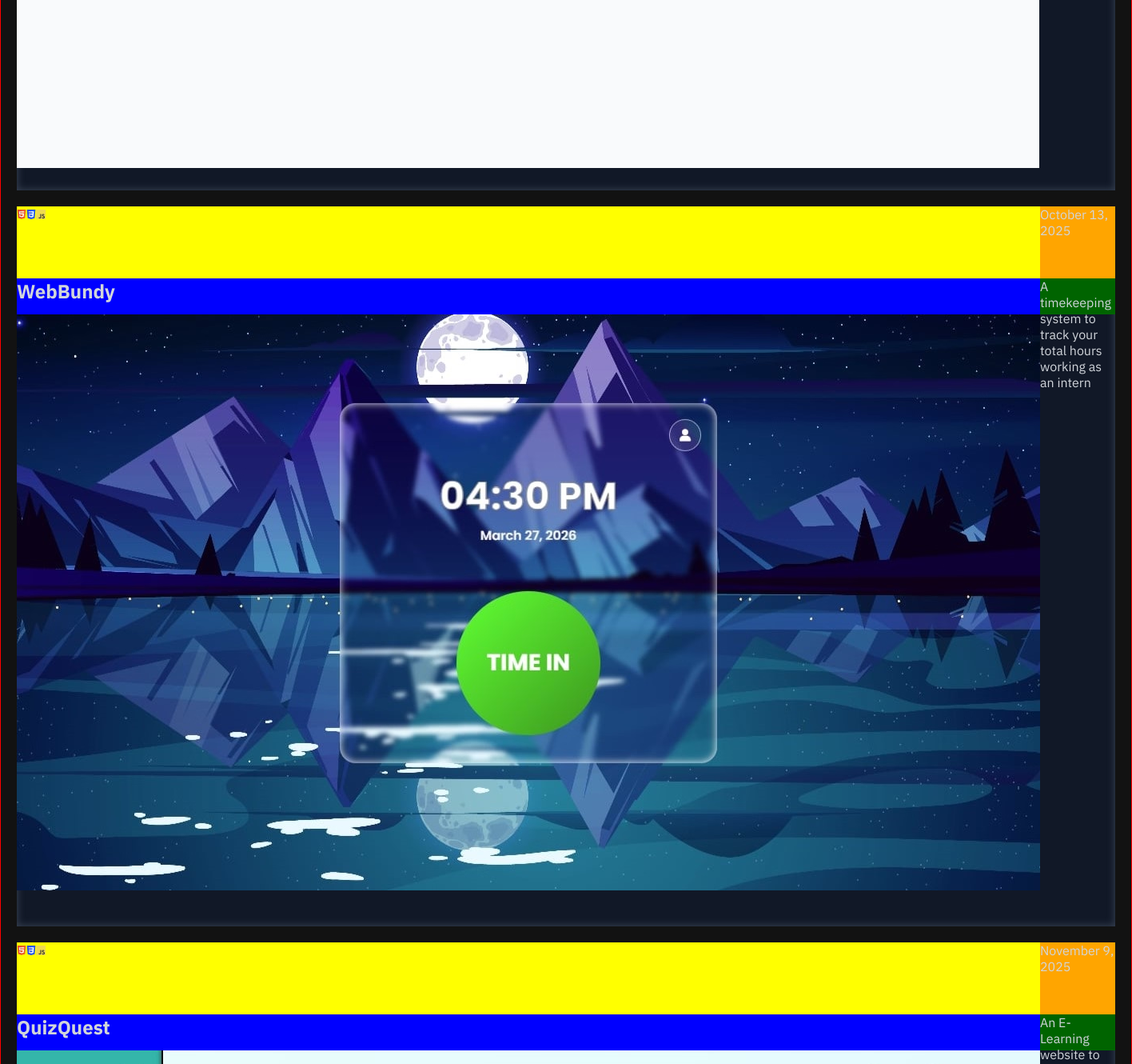
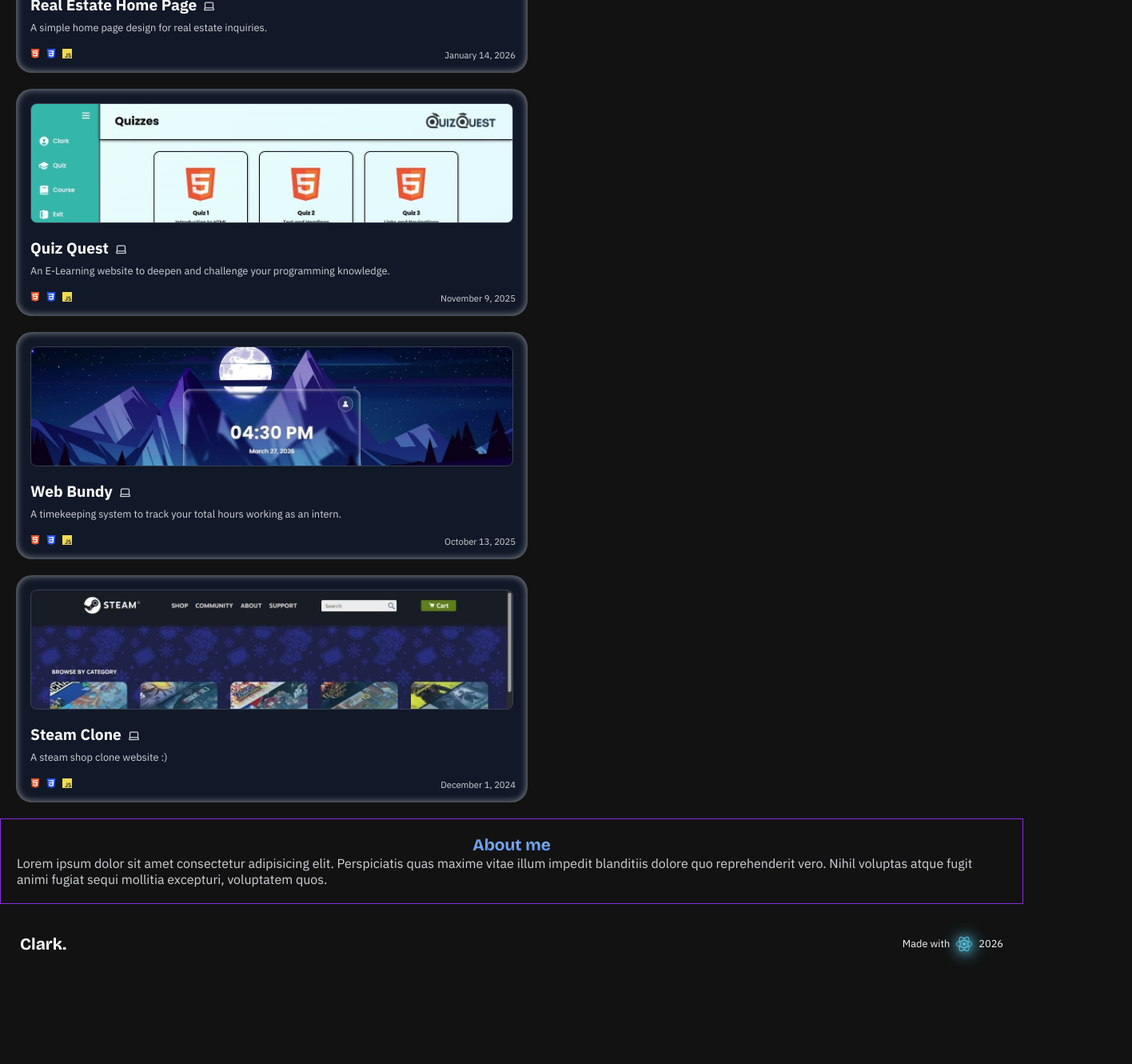
Before and after one commit to clarkjacob06/Portfolio, a React (Vite) app: page / in a window 1280 px wide. Shown: the part 980-2310 px from the top of the page at 80% size, 1416 px wide, since content can reach past the window. After the commit the page ends 2210 px from the top, so only its background shows below. Built offline with nearby package versions, Linux system fonts and the light colour scheme.

Commit message:
add project section / modify drawer UI / add footer section

```diff
--- a/src/App.jsx
+++ b/src/App.jsx
@@ -6,6 +6,7 @@ import Drawer from './components/Drawer';
 import Hero from './components/Hero.jsx';
 import About from './components/About.jsx';
 import Projects from './components/Projects.jsx';
+import Scroll from './components/Scroll.jsx';
 
 function App() {
 
@@ -30,12 +31,17 @@ function App() {
       {isOpen && <Drawer setIsOpen={setIsOpen} />}
       <Navigation isMobile={isMobile} setIsOpen={setIsOpen} isOpen={isOpen} />
       <Hero />
+      <Scroll/>
       <Projects/>
       <About/>
 
       <footer id='socials'>
-        <h1>Footer</h1>
-        <p>Made with React</p>
+        <h1>Clark.</h1>
+        <div className={styles.framework}>
+          <p>Made with</p>
+          <img src="/svg/react.svg" alt="" />
+          <p>2026</p>
+        </div>
       </footer>
     </div>
   )
--- a/src/components/About.jsx
+++ b/src/components/About.jsx
@@ -3,8 +3,8 @@ import styles from '../css/About.module.css';
 export default function About() {
     return (
         <>
-            <section className={styles.aboutSection} id='about'>
-                <h1>About me</h1>
+            <section className={styles.aboutSection}>
+                <h1 id='about'>About me</h1>
                 <p>Lorem ipsum dolor sit amet consectetur adipisicing elit. Perspiciatis quas maxime vitae illum impedit blanditiis dolore quo reprehenderit vero. Nihil voluptas atque fugit animi fugiat sequi mollitia excepturi, voluptatem quos.</p>
             </section>
         </>
--- a/src/components/Drawer.jsx
+++ b/src/components/Drawer.jsx
@@ -10,7 +10,7 @@ export default function Drawer({ setIsOpen }) {
 
             <section className={styles.messageSection}>
                 <div className={styles.profileContainer}>
-                    <img src="/profile.jpg" alt="profile photo" />
+                    <img src="/pixel_transparent.avif" alt="profile photo" />
                 </div>
 
                 <a href="/resume.pdf" download={'Clark_Jacob_CV'}> <FileDown className={styles.fileIcon} />Download CV</a>
--- a/src/components/Projects.jsx
+++ b/src/components/Projects.jsx
@@ -1,29 +1,43 @@
 import styles from '../css/Projects.module.css';
+import { Smartphone, Laptop } from 'lucide-react';
+import {motion} from 'framer-motion';
 
 export default function Projects() {
     const projects = [{
         image: '/projectImages/open_notes.avif',
-        name: 'OpenNotes',
+        name: 'Open Notes',
         url: 'https://mern-opennotes.onrender.com',
         stack: ['mongodb.svg', 'expressdotjs.svg', 'react.svg', 'nodedotjs.svg'],
-        description: 'A note-management system for your everyday notes',
-        date: 'March 1, 2026'
+        description: 'A note-management system for your everyday notes.',
+        date: 'March 1, 2026',
+        device: [<Smartphone className={styles.device} />, <Laptop className={styles.device} />]
+    },
+    {
+        image: '/projectImages/real_estate.avif',
+        name: 'Real Estate Home Page',
+        url: 'https://marcimetzgerweb.netlify.app/',
+        stack: ['html5.svg', 'css.svg', 'javascript.svg'],
+        description: 'A simple home page design for real estate inquiries.',
+        date: 'January 14, 2026',
+        device: [<Laptop className={styles.device} />]
+    },
+    {
+        image: '/projectImages/quiz_quest.avif',
+        name: 'Quiz Quest',
+        url: 'https://quizquestss.netlify.app/',
+        stack: ['html5.svg', 'css.svg', 'javascript.svg'],
+        description: 'An E-Learning website to deepen and challenge your programming knowledge.',
+        date: 'November 9, 2025',
+        device: [<Laptop className={styles.device} />]
     },
     {
         image: '/projectImages/web_bundy.avif',
-        name: 'WebBundy',
+        name: 'Web Bundy',
         url: 'https://webbundy.netlify.app/',
         stack: ['html5.svg', 'css.svg', 'javascript.svg'],
-        description: 'A timekeeping system to track your total hours working as an intern',
-        date: 'October 13, 2025'
-    },
-    {
-        image: '/projectImages/quiz_quest.avif',
-        name: 'QuizQuest',
-        url: 'https://quizquestss.netlify.app/',
-        stack: ['html5.svg', 'css.svg', 'javascript.svg'],
-        description: 'An E-Learning website to deepen and challenge your knowledge',
-        date: 'November 9, 2025'
+        description: 'A timekeeping system to track your total hours working as an intern.',
+        date: 'October 13, 2025',
+        device: [<Laptop className={styles.device} />]
     },
     {
         image: '/projectImages/steam_clone.avif',
@@ -31,41 +45,50 @@ export default function Projects() {
         url: 'https://steamshopclone.netlify.app/',
         stack: ['html5.svg', 'css.svg', 'javascript.svg'],
         description: 'A steam shop clone website :)',
-        date: 'December 1, 2024'
-    },
-    {
-        image: '/projectImages/real_estate.avif',
-        name: 'Real Estate Home Page',
-        url: 'https://marcimetzgerweb.netlify.app/',
-        stack: ['html5.svg', 'css.svg', 'javascript.svg'],
-        description: 'A simple home page design for real estate inquiries',
-        date: 'January 14, 2026'
+        date: 'December 1, 2024',
+        device: [<Laptop className={styles.device} />]
     }
     ]
 
     return (
         <>
             <section className={styles.projectSection} id='project'>
-                <div className={styles.projectContainer}>
-                    {projects.map((item, index) => (
-                        <a href={item.url} key={index}>
+                <h1>My Works</h1>
 
-                            <div className={styles.projectCard}>
-                                <div className={styles.stackContainer}>
-                                    {item.stack.map((svg, index) => (
-                                        <img src={`/svg/${svg}`} alt="" key={index}/>
-                                    ))}
+                {projects.map((item, index) => (
+                    <a href={item.url} key={index}>
+                        <motion.div className={styles.projectCard}
+                        initial={{
+                                y: 50,
+                                opacity: 0,
+                        }}
+                        whileInView={{
+                                y: 0,
+                                opacity: 1,
+                                transition: {duration: .3}
+                        }}
+                        viewport={{amount: .3}}>
+                            <div className={styles.projectImageContainer} style={{ backgroundImage: `url(${item.image})` }}></div>
+
+                            <div className={styles.descContainer}>
+                                <div className={styles.titleContainer}>
+                                    <h2>{item.name}</h2>
+                                    <div className={styles.deviceContainer}>{item.device}</div>
                                 </div>
-                                <p className={styles.date}>{item.date}</p>
 
-                                <h2>{item.name}</h2>
                                 <p className={styles.description}>{item.description}</p>
-                                <img src={item.image} alt="" />
                             </div>
 
-                        </a>
-                    ))}
-                </div>
+                            <div className={styles.stackContainer}>
+                                {item.stack.map((svg, index) => (
+                                    <img src={`/svg/${svg}`} alt="" key={index} />
+                                ))}
+                            </div>
+
+                            <p className={styles.date}>{item.date}</p>
+                        </motion.div>
+                    </a>
+                ))}
             </section>
         </>
     )
--- /dev/null
+++ b/src/components/Scroll.jsx
@@ -0,0 +1,10 @@
+import styles from '../css/Scroll.module.css';
+import { ChevronsDown } from 'lucide-react';
+
+export default function Scroll() {
+    return(
+        <section className={styles.scrollSection}>
+            <ChevronsDown className={styles.icon}></ChevronsDown>
+        </section>
+    )
+}
--- a/src/css/About.module.css
+++ b/src/css/About.module.css
@@ -1,3 +1,11 @@
 .aboutSection {
     border: 1px solid blueviolet;
 }
+
+.aboutSection h1 {
+    font-size: 1.3rem;
+    background: var(--primary-gradient);
+    background-clip: text;
+    color: transparent;
+    text-align: center;
+}
--- a/src/css/App.module.css
+++ b/src/css/App.module.css
@@ -4,7 +4,7 @@
     margin: auto;
     display: grid;
     grid-template-columns: 1fr;
-    grid-template-rows: 70px auto auto auto auto;
+    grid-template-rows: 70px auto 100px auto auto 100px;
 }
 
 .wrapper:-webkit-scrollbar {
@@ -12,6 +12,45 @@
 }
 
 footer {
-    border: 1px solid lime;
     padding: 10px;
+    display: flex;
+    align-items: center;
+    justify-content: space-between;
+    padding: 20px 25px;
 }
+
+footer h1 {
+    background: var(--primary-text);
+    font-size: 1.3rem;
+    background-clip: text;
+    color: transparent;
+}
+
+footer p {
+    color: var(--primary-text);
+    font-size: .8rem;
+}
+
+footer img {
+    width: 20px;
+    animation: glow 1.5s ease-in-out infinite alternate-reverse;
+    fill: white;
+}
+
+.framework {
+    display: flex;
+    align-items: center;
+    justify-content: center;
+    gap: 8px;
+}
+
+@keyframes glow {
+    from {
+        filter: drop-shadow(1px 1px 10px #61dafb00)
+                drop-shadow(1px 1px 8px #61dafb00);
+    }
+    to {
+        filter: drop-shadow(1px 1px 10px #61DAFB)
+                drop-shadow(1px 1px 5px #61DAFB);
+    }
+}
--- a/src/css/Drawer.module.css
+++ b/src/css/Drawer.module.css
@@ -56,9 +56,9 @@
 }
 
 .profileContainer {
-    border: 3px solid #3B82F6;
+    border: 1px solid var(--border-color);
+    background: var(--primary-gradient);
     border-radius: 50%;
-    padding: 3px;
     display: flex;
     align-items: center;
     justify-content: center;
@@ -67,6 +67,7 @@
 .profileContainer img {
     width: 70px;
     border-radius: 50%;
+    transform: scaleX(-1);
 }
 
 .navSection {
--- a/src/css/Navigation.module.css
+++ b/src/css/Navigation.module.css
@@ -6,6 +6,8 @@ nav {
     justify-content: space-between;
     position: sticky;
     top: 0;
+    z-index: 3;
+    background: linear-gradient(to bottom, var(--background-dark), transparent);
 }
 
 nav .logo {
--- a/src/css/Projects.module.css
+++ b/src/css/Projects.module.css
@@ -1,13 +1,16 @@
 .projectSection {
-    border: 1px solid red;
-}
-
-.projectContainer {
-    width: 100%;
-    height: 100%;
     display: grid;
     grid-template-columns: 1fr;
     gap: 20px;
+    justify-content: center;
+}
+
+.projectSection h1 {
+    font-size: 1.3rem;
+    background: var(--primary-gradient);
+    background-clip: text;
+    color: transparent;
+    text-align: center;
 }
 
 a {
@@ -16,45 +19,80 @@ a {
 }
 
 .projectCard {
-    width: 100%;
+    width: clamp(360px, 80%, 50vw);
     background-color: #111827;
-    box-shadow: inset 0 0 10px 1px var(--border-color);
-    /* border-radius: 12px; */
-    display: grid;
-    grid-template-columns: 1fr auto;
-    grid-template-rows: 10% 5% 15% 1fr;
-    grid-template-areas: "stack date"
-                        "name name"
-                        "description description"
-                        "image image";
+    box-shadow: inset 0 0 8px 1px rgba(255, 255, 255, 0.466);
+    border-radius: 20px;
+    display: flex;
+    align-items: baseline;
+    justify-content: center;
+    flex-direction: column;
+    padding: 18px;
+    position: relative;
+    gap: 10px;
 }
 
 .projectCard h2 {
-    grid-area: 'name';
-    background-color: blue;
+    font-size: 1.2rem;
+    color: var(--primary-text);
+}
+
+.titleContainer {
+    display: flex;
+    align-items: center;
+    gap: 8px;
+}
+
+.deviceContainer {
+    padding-top: 3px;
+    display: flex;
+    align-items: center;
+    justify-content: center;
+    gap: 3px;
+}
+
+.deviceContainer .device {
+    height: 15px;
+    width: 15px;
 }
 
 .projectCard .description {
-    grid-area: 'description';
-    background-color: rgb(0, 100, 0);
+    font-size: .8rem;
 }
 
-.projectCard img {
-    /* max-width: 200px; */
-    grid-area: 'image';
+.projectImageContainer {
+    height: 150px;
+    width: 100%;
+    background-position: top;
+    background-size: cover;
+    align-self: center;
+    border-radius: 8px;
+    border: 1px solid var(--border-color);
+    margin-bottom: 8px;
 }
 
 .stackContainer {
-    grid-area: 'stack';
-    background-color: yellow;
+    display: flex;
+    align-items: center;
+    justify-content: center;
+    gap: 8px;
 }
 
 .date {
-    background-color: orange;
-    grid-area: 'date';
+    font-size: .7rem;
+    position: absolute;
+    bottom: 15px;
+    right: 15px;
 }
 
 .stackContainer img {
     width: 12px;
     height: 12px;
 }
+
+.descContainer {
+    display: flex;
+    flex-direction: column;
+    gap: 8px;
+    margin-bottom: 8px;
+}
--- a/src/css/index.css
+++ b/src/css/index.css
@@ -8,6 +8,7 @@
     --background-dark: #121212;
     --border-color: #374151;
     --primary-gradient: linear-gradient(to top left, #1363e4, #7aa8f1, #3B82F6);
+    --primary-color: #3B82F6;
 }
 
 * {
```
Also changed, not shown: src/css/Scroll.module.css (added, +21 -0 lines), public/pixel_transparent.avif (added).
